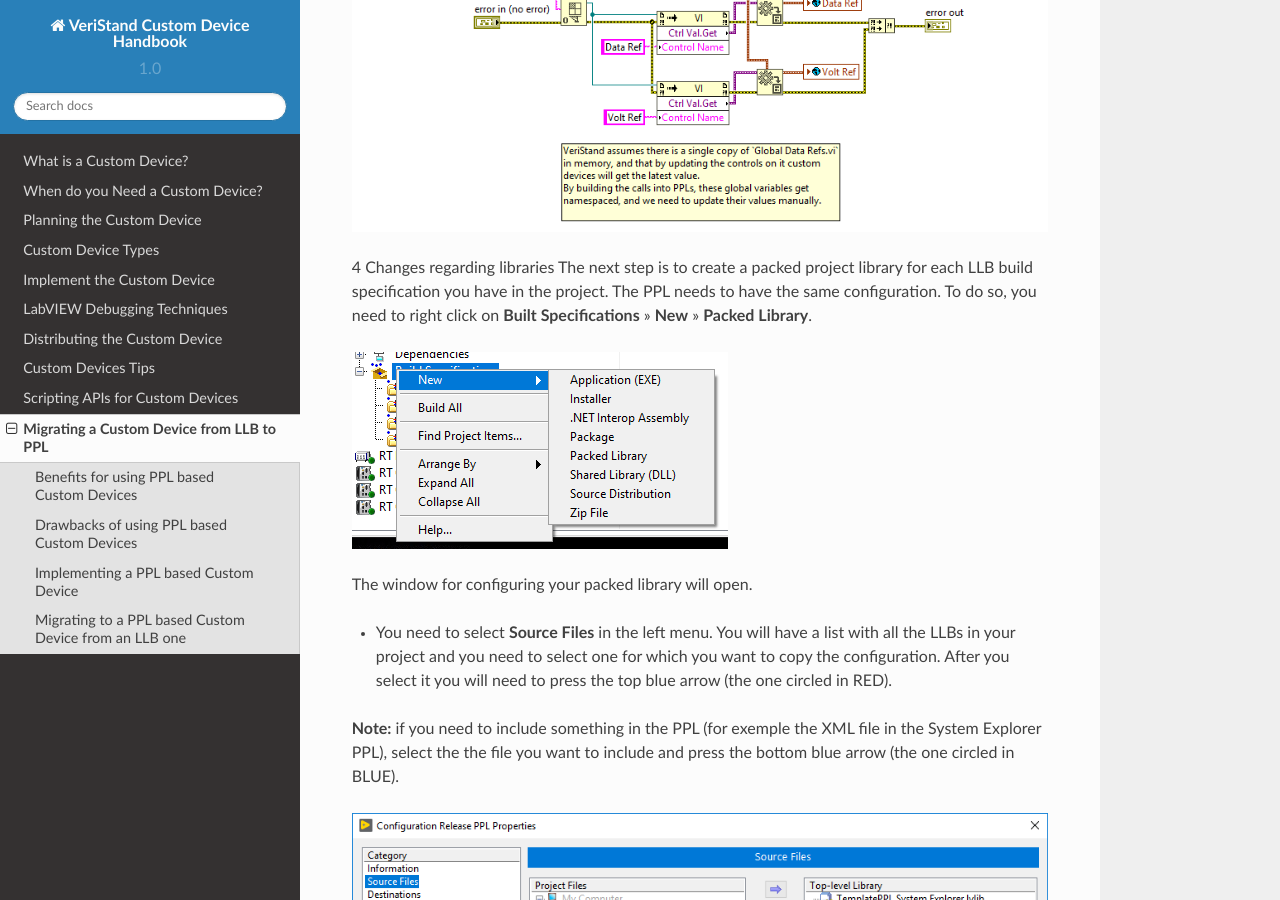
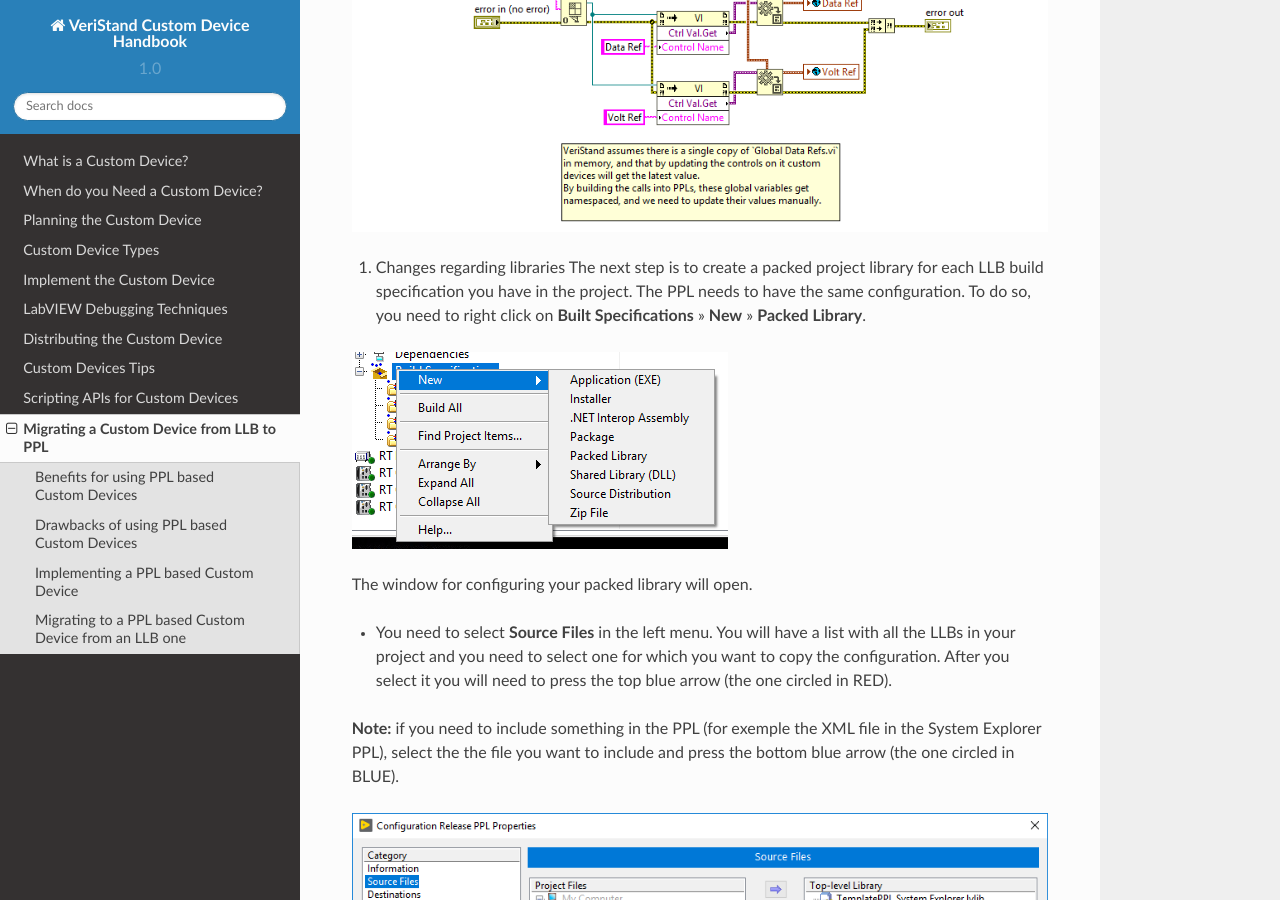
Before and after one commit to ni/niveristand-custom-device-handbook, a Sphinx documentation site: the page built from docs/Migrating_LLB_to_a_PPL_based_Custom_Device.md, in a window 1280 px wide and 900 px high, scrolled down 4950 px. Built offline with Sphinx 7.4.7 and the Read the Docs theme 2.0.0, drawn with Linux system fonts in a browser that asks for light colours; pages that are not in the unit, such as notebooks, are missing from menus.

Commit message:
Fixing list

```diff
--- a/docs/Migrating_LLB_to_a_PPL_based_Custom_Device.md
+++ b/docs/Migrating_LLB_to_a_PPL_based_Custom_Device.md
@@ -59,7 +59,7 @@
 ![](images/GlobalVariableINIT.PNG)
 
 
-4 Changes regarding libraries
+4. Changes regarding libraries
 The next step is to create a packed project library for each LLB build specification you have in the project. The PPL needs to have the same configuration. To do so, you need to right click on **Built Specifications** » **New** » **Packed Library**.
 
 ![](images/BuildSpecification.PNG)
```
